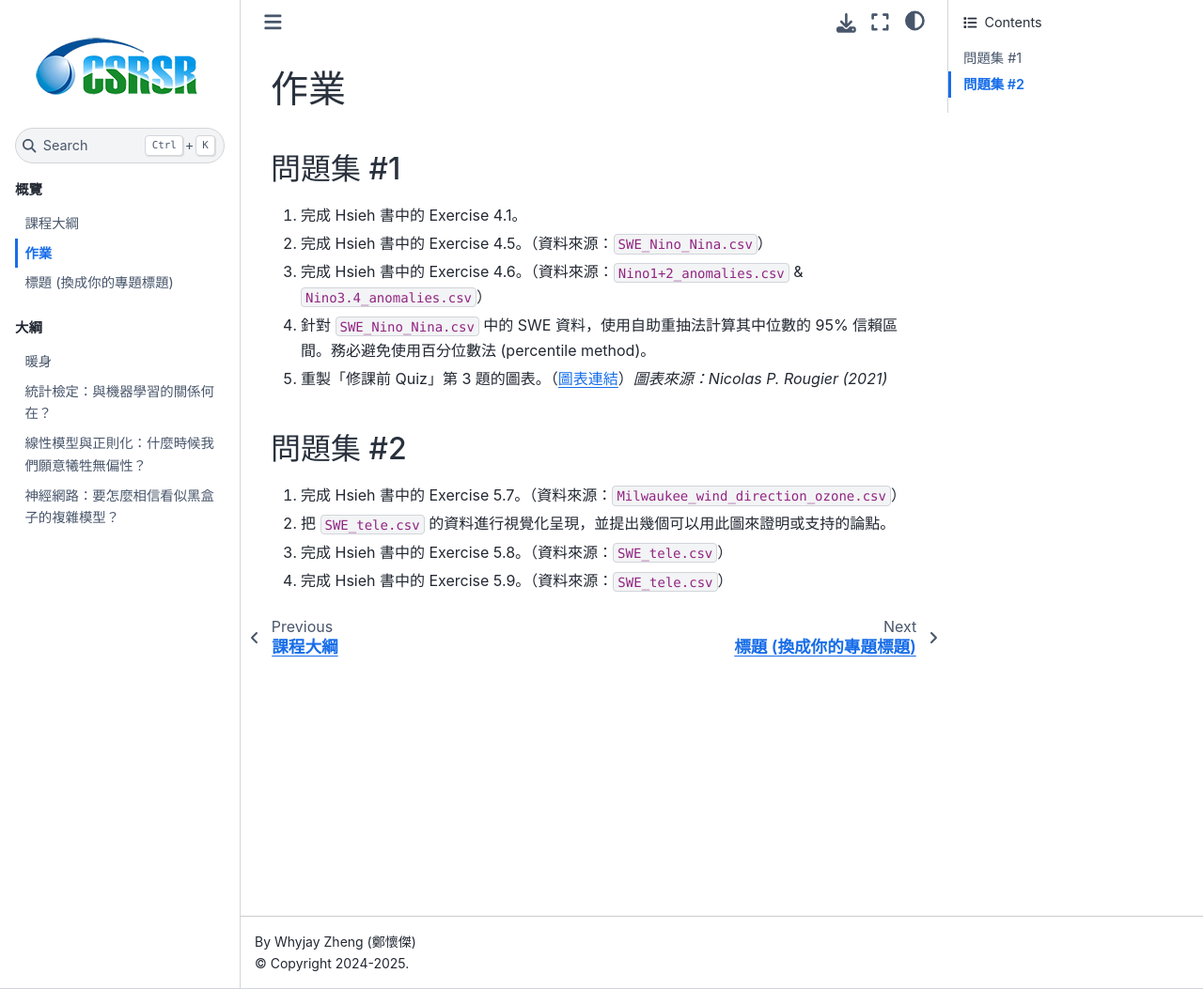
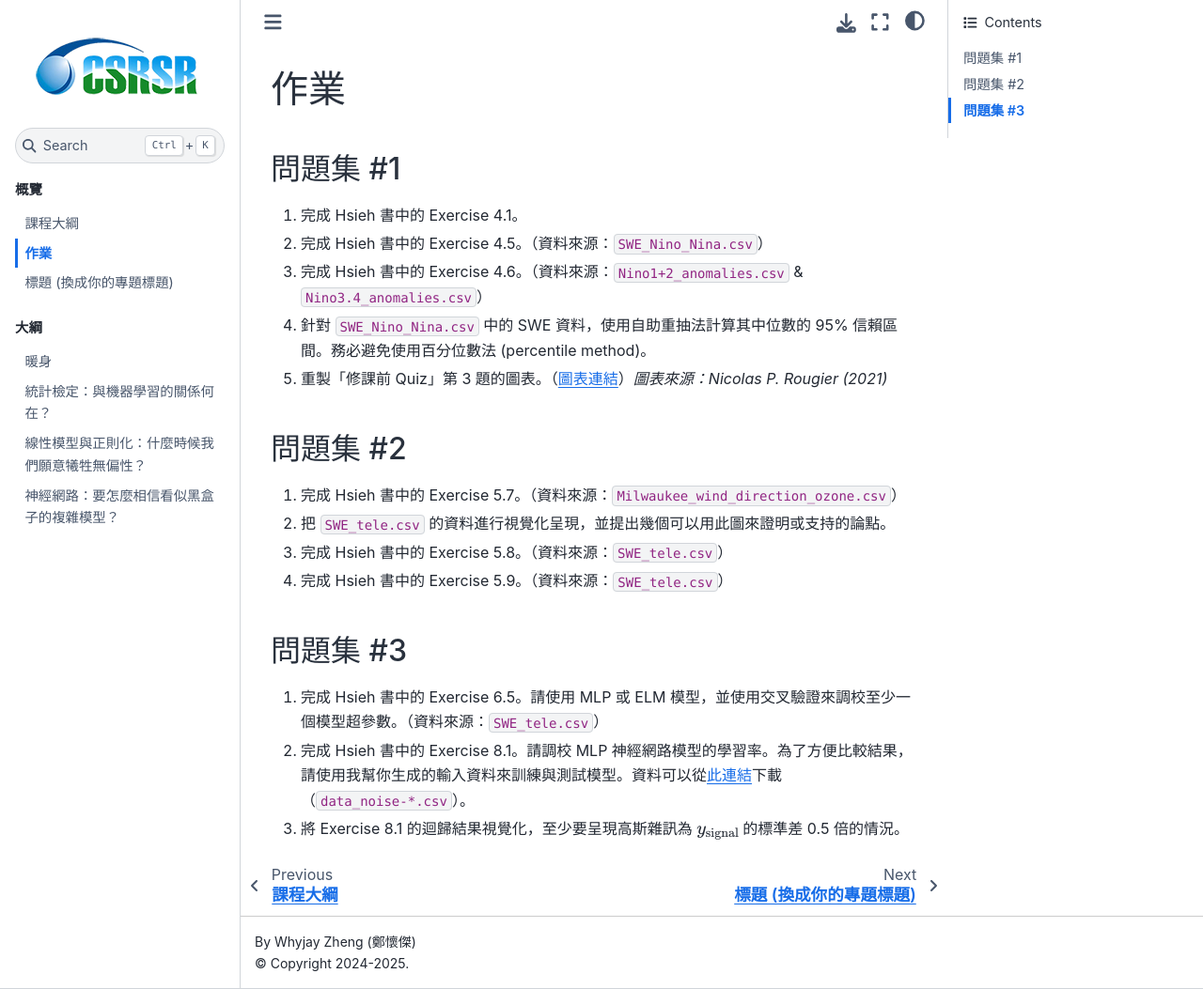
Before and after one commit to whyjz/ncu-env-data-science-zhtw, a Jupyter Book: the page built from docs/assignments.md, in a window 1280 px wide and 1053 px high. Shown: the whole window at 94% size. Built offline with Jupyter Book 1.0.4 settings and Sphinx 7.4.7 and the Sphinx Book theme 1.1.4, drawn with Linux system fonts in a browser that asks for light colours.

Commit message:
Update Assign3 2025

```diff
--- a/docs/assignments.md
+++ b/docs/assignments.md
@@ -15,15 +15,14 @@
 3. 完成 Hsieh 書中的 Exercise 5.8。（資料來源：`SWE_tele.csv`）
 4. 完成 Hsieh 書中的 Exercise 5.9。（資料來源：`SWE_tele.csv`）
 
-<!-- ## 問題集 #3
+## 問題集 #3
 
-完成 Hsieh 書中的 Exercises 6.5、6.6 和 8.1。
+1. 完成 Hsieh 書中的 Exercise 6.5。請使用 MLP 或 ELM 模型，並使用交叉驗證來調校至少一個模型超參數。（資料來源：`SWE_tele.csv`）
+2. 完成 Hsieh 書中的 Exercise 8.1。請調校 MLP 神經網路模型的學習率。為了方便比較結果，請使用我幫你生成的輸入資料來訓練與測試模型。資料可以從[此連結](https://drive.google.com/drive/folders/1_qCa8-g6zYXFj7Pz8RD1JEj3hgtImE5O?usp=sharing)下載（`data_noise-*.csv`）。
+3. 將 Exercise 8.1 的迴歸結果視覺化，至少要呈現高斯雜訊為 $y_{\textrm{signal}}$ 的標準差 0.5 倍的情況。
 
-使用資料：
-- 6.5: `SWE_tele.csv`
-- 6.6: `YVR_prcp_training.csv` & `YVR_prcp_testing.csv`
 
-## 問題集 #4
+<!-- ## 問題集 #4
 
 1. 完成 Hsieh 書中的 Exercise 12.1。使用資料：`forest_testing.csv` & `forest_testing.csv`
 2. 承上題，使用支持向量機（SVM）對同數據集中的森林類型進行分類。可以自由選擇「一對多」或「一對一」的方法，不過須註明你的選擇。使用前兩個預測變數進行訓練，並將本題與上題的結果進行比較。
```
